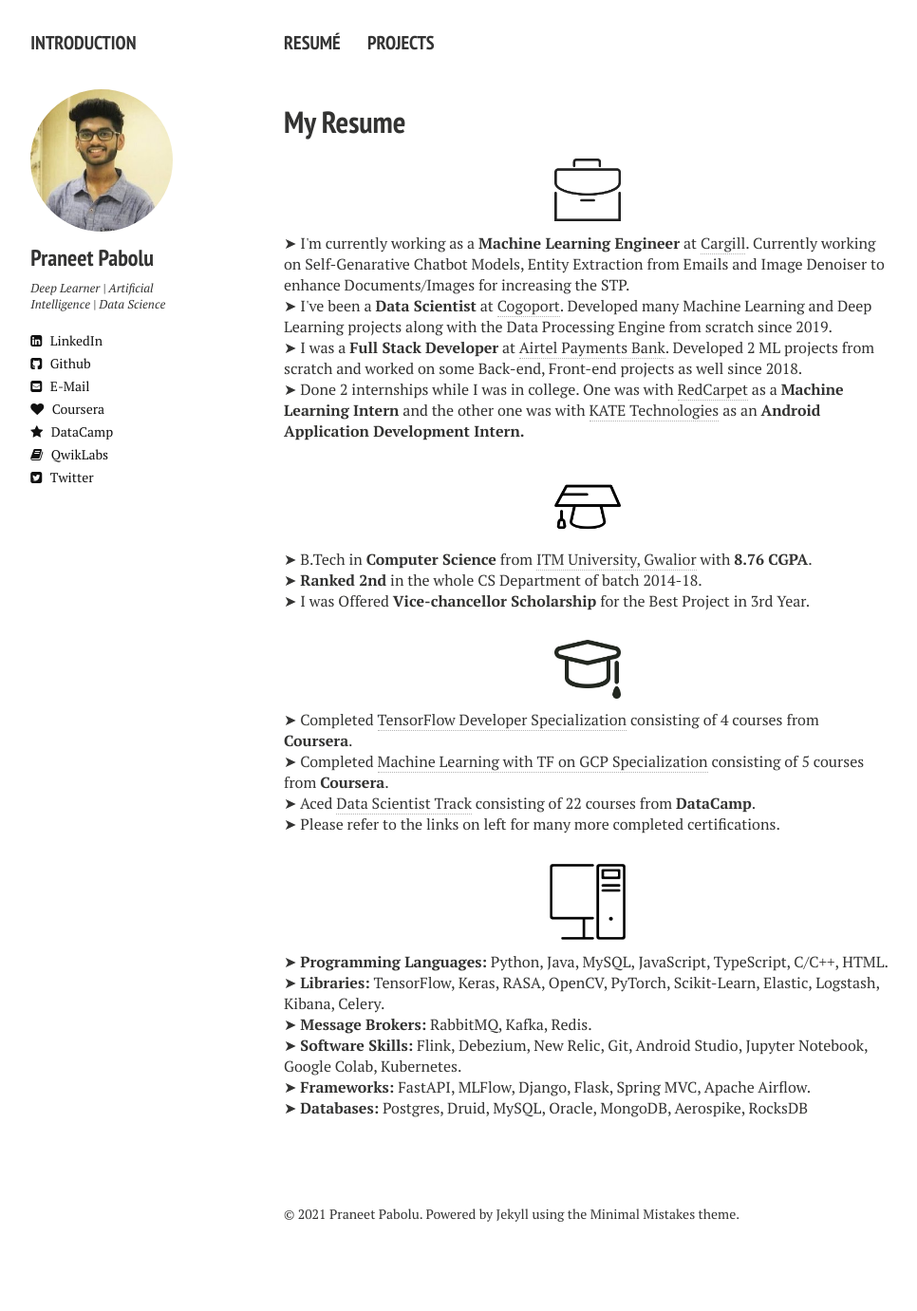
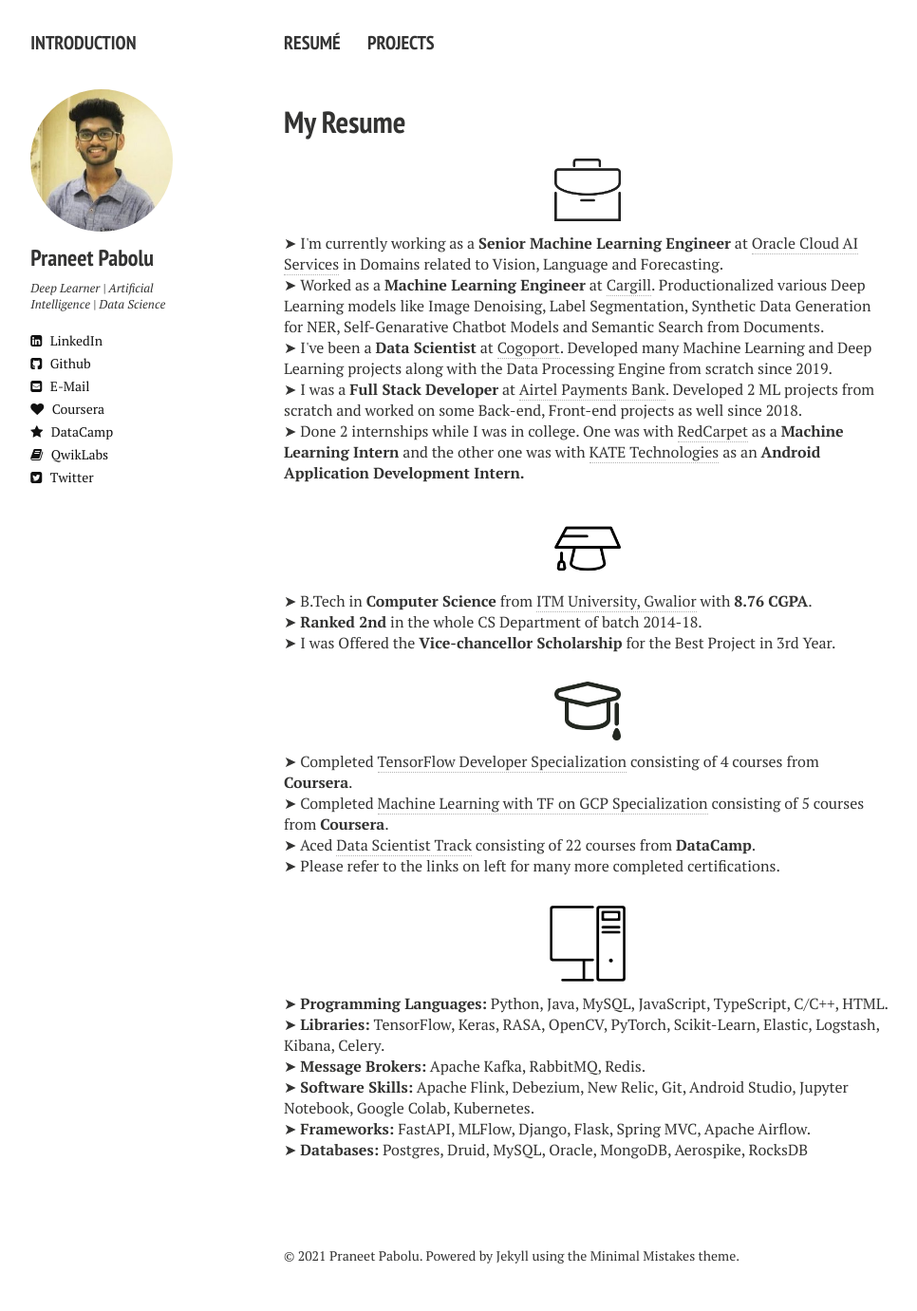
Before and after one commit to DeathReaper0965/deathreaper0965.github.io, a Jekyll site: the page built from resume.md, in a window 1280 px wide. Shown: the whole page at 95% size, without its empty margins (21-987 px from the left). Built offline with Jekyll 4.4.1, drawn with Linux system fonts in a browser that asks for light colours; nearby versions of some CDN libraries; before the commit the page ends 1337 px from its top, so only the background shows below that.

Commit message:
Update new position

```diff
--- a/_layouts/resume.html
+++ b/_layouts/resume.html
@@ -45,7 +45,8 @@
     <h1>{{ page.title }}</h1>
     <div class="article-wrap">
     <p align="center" class=bottom-small><img src="{{ site.url }}/images/resume/business.png" alt="Work Experience and Internships" width="70" height="70" title="Work Experience and Internships"></p>
-    <p align="left">&#10148 I'm currently working as a <b>Machine Learning Engineer</b> at <a href="https://www.cargill.com/" target="_blank">Cargill</a>. Currently working on Self-Genarative Chatbot Models, Entity Extraction from Emails and Image Denoiser to enhance Documents/Images for increasing the STP.</p>
+    <p align="left">&#10148 I'm currently working as a <b>Senior Machine Learning Engineer</b> at <a href="https://www.oracle.com/cloud/" target="_blank">Oracle Cloud AI Services</a> in Domains related to Vision, Language and Forecasting.</p>
+    <p align="left">&#10148 Worked as a <b>Machine Learning Engineer</b> at <a href="https://www.cargill.com/" target="_blank">Cargill</a>. Productionalized various Deep Learning models like Image Denoising, Label Segmentation, Synthetic Data Generation for NER, Self-Genarative Chatbot Models and Semantic Search from Documents.</p>
     <p align="left">&#10148 I've been a <b>Data Scientist</b> at <a href="https://cogoport.com" target="_blank">Cogoport</a>. Developed many Machine Learning and Deep Learning projects along with the Data Processing Engine from scratch since 2019.</p>
     <p align="left">&#10148 I was a <b>Full Stack Developer</b> at <a href="https://www.airtel.in/bank/" target="_blank">Airtel Payments Bank</a>. Developed 2 ML projects from scratch and worked on some Back-end, Front-end projects as well since 2018.</p>
     <p align="left" class="bottom-three">&#10148 Done 2 internships while I was in college. One was with <a href="https://www.redcarpetup.com/" target = '_blank'>RedCarpet</a> as a <b>Machine Learning Intern</b> and the other one was with <a href='https://www.kateit.in/' target="_blank">KATE Technologies</a> as an <b>Android Application Development Intern.</b></p>
@@ -54,7 +55,7 @@
     <p align="center" class=bottom-small><img src="{{ site.url }}/images/resume/study2.png" alt="Academic Details" width="70" height="70" title="Academic Details"></p>
     <p align="left">&#10148 B.Tech in <b>Computer Science</b> from <a href="http://itmuniversity.ac.in/" target="_blank">ITM University, Gwalior</a> with <b>8.76 CGPA</b>.</p>
     <p align="left">&#10148 <b>Ranked 2nd</b> in the whole CS Department of batch 2014-18.</p>
-    <p align="left" class="bottom-three">&#10148 I was Offered <b>Vice-chancellor Scholarship</b> for the Best Project in 3rd Year.</p>
+    <p align="left" class="bottom-three">&#10148 I was Offered the <b>Vice-chancellor Scholarship</b> for the Best Project in 3rd Year.</p>
 
     <p align="center" class=bottom-small><img src="{{ site.url }}/images/resume/study.png" alt="Certifications" width="70" height="70" title="Certifications"></p>
     <p align="left">&#10148 Completed <a href="https://www.coursera.org/account/accomplishments/specialization/HY66L5LPFFER" target="_blank">TensorFlow Developer Specialization</a> consisting of 4 courses from <b>Coursera</b>.</p>
@@ -65,8 +66,8 @@
     <p align="center" class=bottom-small><img src="{{ site.url }}/images/resume/computer1.png" alt="Technical Skills" width="80" height="80" title="Technical Skills"></p>
     <p align="left">&#10148 <b>Programming Languages:</b> Python, Java, MySQL, JavaScript, TypeScript, C/C++, HTML.</p>
     <p align="left">&#10148 <b>Libraries:</b> TensorFlow, Keras, RASA, OpenCV, PyTorch, Scikit-Learn, Elastic, Logstash, Kibana, Celery.</p>
-    <p align="left">&#10148 <b>Message Brokers:</b> RabbitMQ, Kafka, Redis.</p>
-    <p align="left">&#10148 <b>Software Skills:</b> Flink, Debezium, New Relic, Git, Android Studio, Jupyter Notebook, Google Colab, Kubernetes.</p>
+    <p align="left">&#10148 <b>Message Brokers:</b> Apache Kafka, RabbitMQ, Redis.</p>
+    <p align="left">&#10148 <b>Software Skills:</b> Apache Flink, Debezium, New Relic, Git, Android Studio, Jupyter Notebook, Google Colab, Kubernetes.</p>
     <p align="left">&#10148 <b>Frameworks:</b> FastAPI, MLFlow, Django, Flask, Spring MVC, Apache Airflow.</p>
     <p align="left" class="bottom-three">&#10148 <b>Databases:</b> Postgres, Druid, MySQL, Oracle, MongoDB, Aerospike, RocksDB</p>
 
--- a/package.json
+++ b/package.json
@@ -13,7 +13,7 @@
     "node": ">= 0.10.0"
   },
   "devDependencies": {
-    "grunt": "~0.4.1",
+    "grunt": ">=1.3.0",
     "grunt-contrib-clean": "~0.5.0",
     "grunt-contrib-jshint": "~0.6.3",
     "grunt-contrib-uglify": "~0.2.2",
```
Also changed, not shown: index.md (+1 -1 lines).
